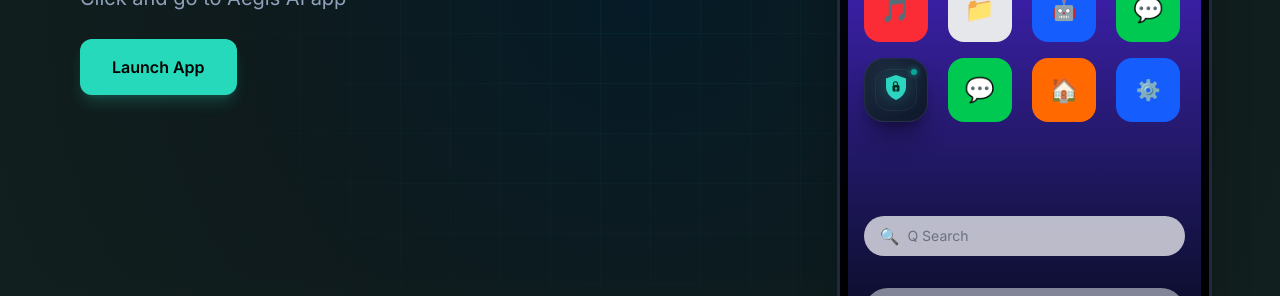
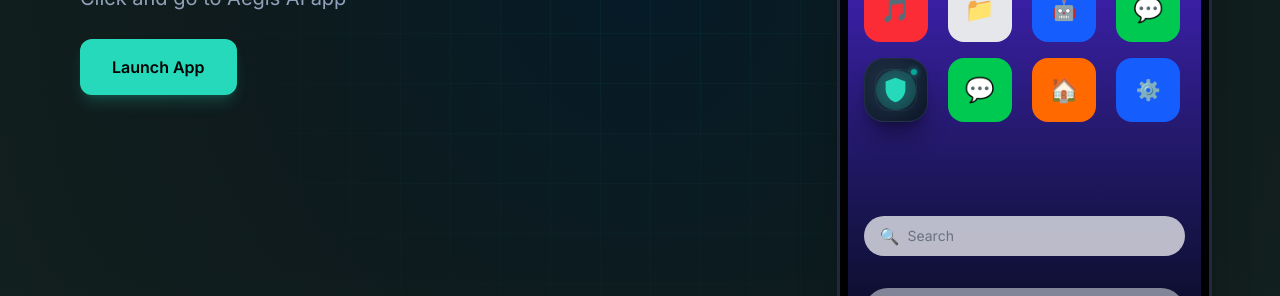
Before and after one commit to a-s-codelabs/aegis-ai, a Next.js app: page / in a window 1280 px wide. Shown: the part 417-713 px from the top of the page. Built offline with nearby package versions, Linux system fonts and the light colour scheme.

Commit message:
fix: logo of app, works

```diff
--- a/app/app/page.tsx
+++ b/app/app/page.tsx
@@ -2,7 +2,6 @@
 
 import { useEffect } from "react"
 import { useRouter } from "next/navigation"
-import { ShieldLockLogo } from "@/components/brand-logo"
 
 export default function AppPage() {
   const router = useRouter()
@@ -85,9 +84,16 @@ export default function AppPage() {
                     <div className="absolute h-32 w-32 rounded-full bg-[#26d9bb33] blur-3xl animate-pulse" />
                     <div className="absolute h-24 w-24 rounded-full bg-[#26d9bb1a] blur-2xl" />
 
-                    {/* Shield + lock logo */}
-                    <div className="relative z-10 text-[#26d9bb] drop-shadow-[0_0_15px_rgba(38,217,187,0.3)]">
-                      <ShieldLockLogo size={72} />
+                    {/* Shield logo */}
+                    <div className="relative z-10 flex items-center justify-center">
+                      <div className="w-16 h-16 bg-[#26d9bb]/20 rounded-full flex items-center justify-center drop-shadow-[0_0_15px_rgba(38,217,187,0.3)] overflow-visible">
+                        <span
+                          className="material-symbols-outlined text-[#26d9bb]"
+                          style={{ fontVariationSettings: '"FILL" 1, "wght" 600', fontSize: '45px' }}
+                        >
+                          shield
+                        </span>
+                      </div>
                     </div>
                   </div>
 
--- a/app/auth/page.tsx
+++ b/app/auth/page.tsx
@@ -1,6 +1,5 @@
 "use client"
 
-import { ShieldLockLogo } from "@/components/brand-logo"
 import Link from "next/link"
 import { Button } from '@/components/ui/button';
 import { SplitLayoutWithIPhone } from '@/components/layout/split-layout-with-iphone';
@@ -51,9 +50,16 @@ export default function AppEntryPage() {
                 {/* Inner border */}
                 <div className="absolute inset-3 rounded-[2rem] border border-white/5 pointer-events-none" />
 
-                {/* Shield icon - size 72 to match reference */}
+                {/* Shield icon */}
                 <div className="drop-shadow-[0_0_15px_rgba(45,212,191,0.4)]">
-                  <ShieldLockLogo size={72} />
+                  <div className="w-16 h-16 bg-[#26d9bb]/20 rounded-full flex items-center justify-center overflow-visible">
+                    <span
+                      className="material-symbols-outlined text-[#26d9bb]"
+                      style={{ fontVariationSettings: '"FILL" 1, "wght" 600', fontSize: '72px' }}
+                    >
+                      shield
+                    </span>
+                  </div>
                 </div>
 
                 {/* Glowing dot in top-right */}
--- a/components/iphone-mockup.tsx
+++ b/components/iphone-mockup.tsx
@@ -1,7 +1,6 @@
 "use client"
 
 import { useRouter } from "next/navigation"
-import { ShieldLockLogo } from "@/components/brand-logo"
 
 interface IPhoneMockupProps {
   onAppClick?: () => void
@@ -118,7 +117,14 @@ export function IPhoneMockup({ onAppClick }: IPhoneMockupProps) {
 
               {/* Shield icon */}
               <div className="drop-shadow-[0_0_10px_rgba(45,212,191,0.4)] group-hover:drop-shadow-[0_0_20px_rgba(45,212,191,0.6)] transition-all">
-                <ShieldLockLogo size={36} />
+                <div className="w-10 h-10 bg-[#26d9bb]/20 rounded-full flex items-center justify-center overflow-visible">
+                  <span
+                    className="material-symbols-outlined text-[#26d9bb]"
+                    style={{ fontVariationSettings: '"FILL" 1, "wght" 600', fontSize: '28px' }}
+                  >
+                    shield
+                  </span>
+                </div>
               </div>
 
               {/* Glowing dot indicator */}
@@ -139,7 +145,7 @@ export function IPhoneMockup({ onAppClick }: IPhoneMockupProps) {
           <div className="absolute bottom-32 left-4 right-4">
             <div className="bg-gray-200/80 backdrop-blur-sm rounded-full px-4 py-2 flex items-center gap-2">
               <span className="text-gray-500">🔍</span>
-              <span className="text-gray-500 text-sm">Q Search</span>
+              <span className="text-gray-500 text-sm">Search</span>
             </div>
           </div>
 
```
